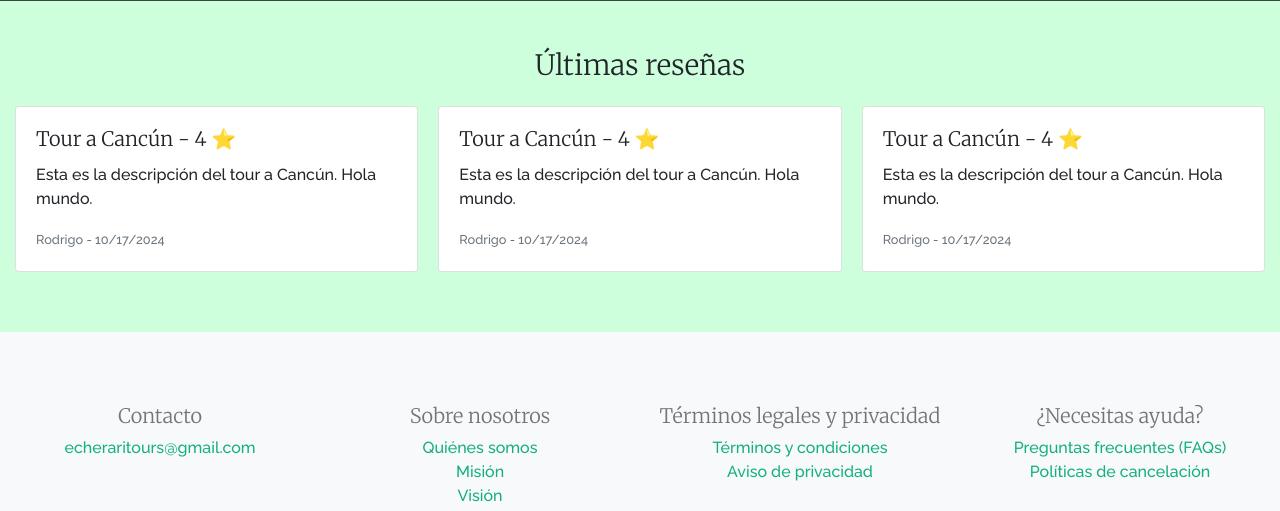
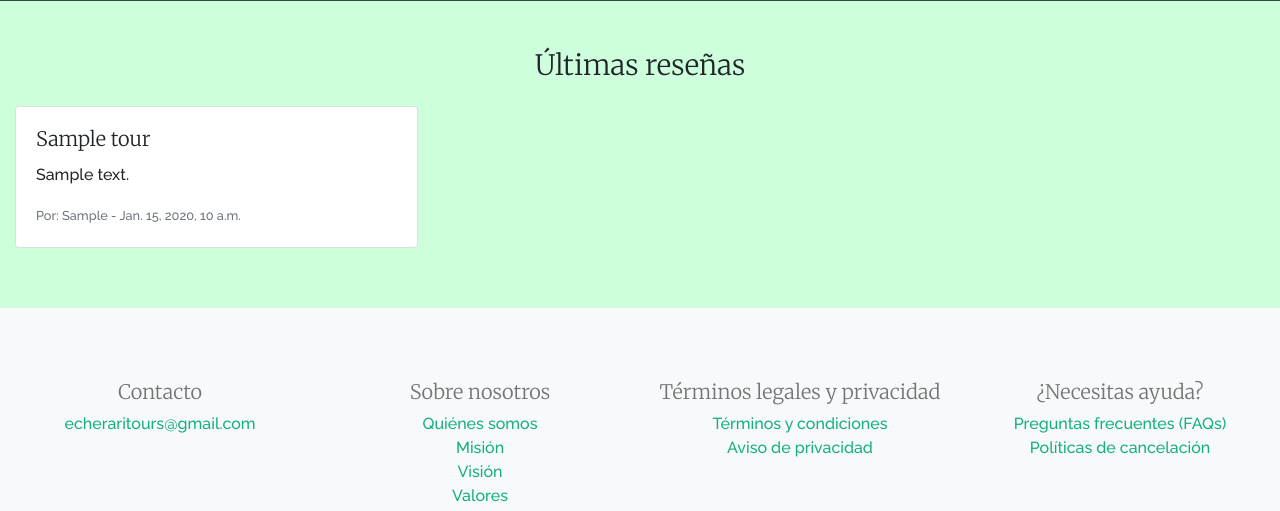
Before and after one commit to metodosformalesds/t5_mfds_2024, a Django app: page / in a window 1280 px wide. Shown: the part 1902-2413 px from the top of the page. Run offline with Django 5.2, Linux system fonts and the light colour scheme; tables that the repository leaves empty hold one stand-in row (values such as "Sample post"); some libraries are stand-ins or nearby versions.

Commit message:
Agregue el filtrado de las reseñas por fecha de creacion en el main page que faltaba

```diff
--- a/echeraritours/apps/appDashboard/templates/client_dashboard.html
+++ b/echeraritours/apps/appDashboard/templates/client_dashboard.html
@@ -1,6 +1,6 @@
 {% extends "base.html" %}
 {% load static %}
-{% block title %}Tours - Echérari Tours{% endblock title %}
+{% block title %}Dashboard Cliente - Echérari Tours{% endblock title %}
 
 {% block content %}
 
--- a/echeraritours/apps/appTour/models.py
+++ b/echeraritours/apps/appTour/models.py
@@ -55,7 +55,7 @@ class Reservation(models.Model):
         super().delete(*args, **kwargs)
 
     def __str__(self):
-        return f"Reservación de {self.client.full_name} en {self.tour.title}"
+        return f"Reservación de {self.client.first_name} {self.client.paternal_surname} en {self.tour.title}"
 
 
 class Reviews(models.Model):
@@ -72,4 +72,4 @@ class Reviews(models.Model):
         ordering = ['review_date']
 
     def __str__(self):
-        return f"Reseña de {self.reservation.client.full_name} para {self.reservation.tour.title}"
+        return f"Reseña de {self.reservation.client.first_name} {self.reservation.client.paternal_surname} para {self.reservation.tour.title}"
--- a/echeraritours/apps/appUser/templates/index.html
+++ b/echeraritours/apps/appUser/templates/index.html
@@ -83,27 +83,17 @@
 <div class="container-fluid py-5 fondo-verde-claro">
     <h3 class="text-center mb-4">Últimas reseñas</h3>
     <div class="card-columns">
+        {% for review in reviews %}
         <div class="card">
             <div class="card-body">
-                <h5 class="card-title"> Tour a Cancún - 4 ⭐ </h5>
-                <p class="card-text"> Esta es la descripción del tour a Cancún. Hola mundo. </p>
-                <p class="card-text"><small class="text-muted"> Rodrigo - 10/17/2024 </small></p>
+                <h5 class="card-title">{{ review.reservation.tour.title }}</h5>
+                <p class="card-text"> {{ review.review_text }}</p>
+                <p class="card-text"><small class="text-muted"> Por: {{ review.reservation.client.first_name }} - {{ review.review_date }} </small></p>
             </div>
         </div>
-        <div class="card">
-            <div class="card-body">
-                <h5 class="card-title"> Tour a Cancún - 4 ⭐ </h5>
-                <p class="card-text"> Esta es la descripción del tour a Cancún. Hola mundo. </p>
-                <p class="card-text"><small class="text-muted"> Rodrigo - 10/17/2024 </small></p>
-            </div>
-        </div>
-        <div class="card">
-            <div class="card-body">
-                <h5 class="card-title"> Tour a Cancún - 4 ⭐ </h5>
-                <p class="card-text"> Esta es la descripción del tour a Cancún. Hola mundo. </p>
-                <p class="card-text"><small class="text-muted"> Rodrigo - 10/17/2024 </small></p>
-            </div>
-        </div>
+        {% empty %}
+        <h1>No hay reseñas disponibles</h1>
+        {% endfor %}
     </div>
 </div>
 
--- a/echeraritours/apps/appUser/views.py
+++ b/echeraritours/apps/appUser/views.py
@@ -15,6 +15,7 @@ from django.contrib.auth.decorators import login_required
 
 # Para modelos
 from .models import Client, Agency
+from apps.appTour.models import Reviews
 from django.core.files.storage import FileSystemStorage
 
 # Para recuperacion de contraseña
@@ -42,7 +43,9 @@ def index(request):
     Returns:
         HttpResponse: Respuesta que renderiza la plantilla 'index.html'.
     """
-    return render(request, 'index.html')
+    reviews = Reviews.objects.order_by('-review_date')[:5]
+
+    return render(request, 'index.html', {'reviews': reviews})
 
 
 def registerPage(request):
```
Also changed, not shown: echeraritours/apps/appDashboard/templates/agency_dashboard.html (+7 -1 lines).
